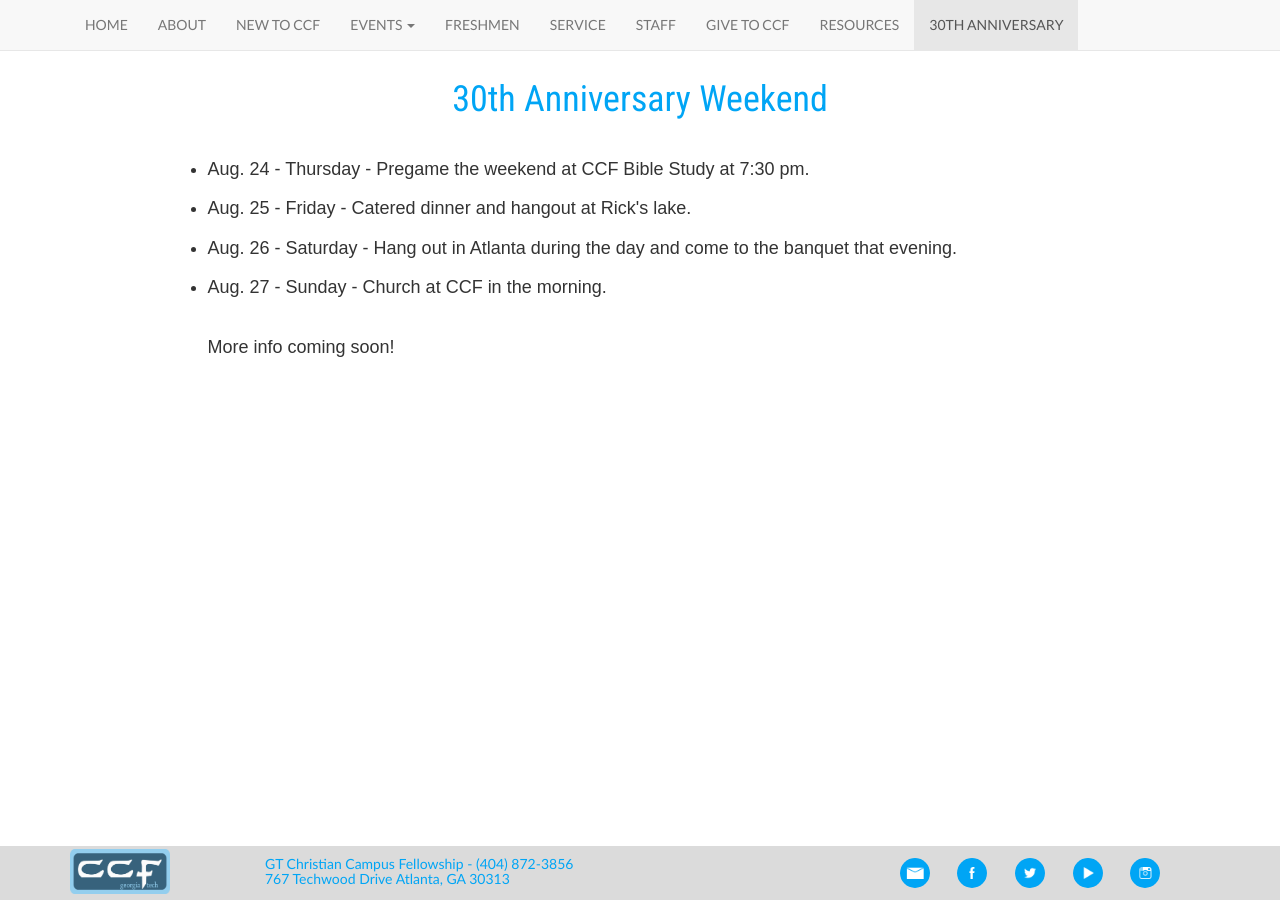
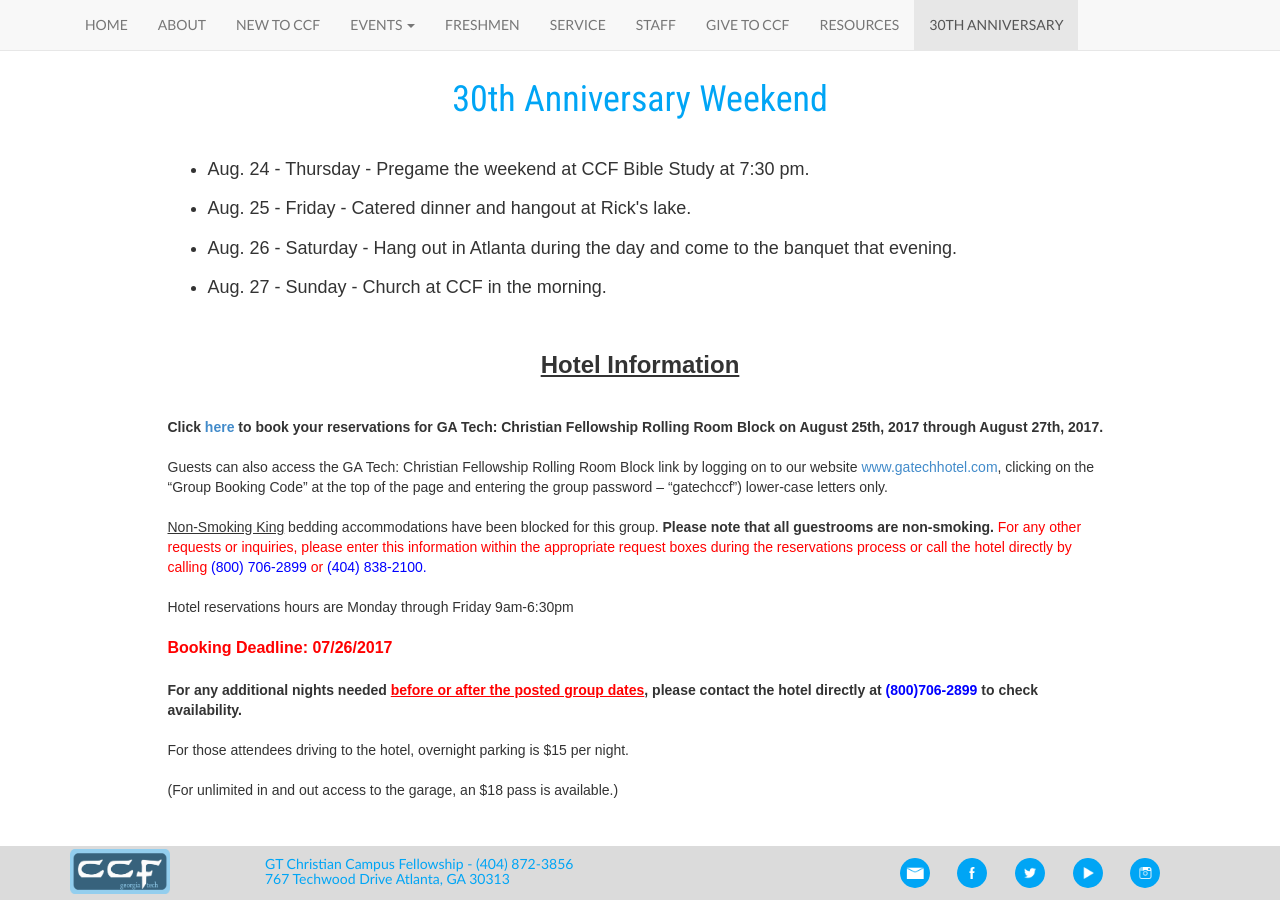
Before and after one commit to gtccf/gtccf.github.io, a Jekyll site: the page built from 30th/index.html, in a window 1280 px wide. Built offline with Jekyll 4.4.1, drawn with Linux system fonts in a browser that asks for light colours; nearby versions of some CDN libraries.

Commit message:
Added hotel information

```diff
--- a/30th/index.html
+++ b/30th/index.html
@@ -14,10 +14,33 @@ layout: default
           <br>
           <li>Aug. 26 - Saturday - Hang out in Atlanta during the day and come to the banquet that evening.</li>
           <br>
-          <li>Aug. 27 - Sunday - Church at CCF in the morning.</li>
+          <li>Aug. 27 - Sunday - Church at CCF in the morning.</li></h4>
           <br>
           <br>
-          More info coming soon! </h4></div>
+          <font size ="5"><u><b><center>Hotel Information</center></b></u></font>
+          <br>
+          <b>Click <a href="http://www.secure-res.com/res/vn3/cglogin.aspx?hotelid=2871&rlog=957&pd=gatechccf">here</a> to book your reservations for GA Tech: Christian Fellowship Rolling Room Block on August 25th, 2017 through August 27th, 2017.</b>
+          <br>
+          <br>
+          Guests can also access the GA Tech: Christian Fellowship Rolling Room Block link by logging on to our website <a href="www.gatechhotel.com">www.gatechhotel.com</a>, clicking on the “Group Booking Code” at the top of the page and entering the group password – “gatechccf”) lower-case letters only.
+          <br>
+          <br>
+          <u>Non-Smoking King</u> bedding accommodations have been blocked for this group. <b>Please note that all guestrooms are non-smoking.</b> <font color="red">For any other requests or inquiries, please enter this information within the appropriate request boxes during the reservations process or call the hotel directly by calling <font color="blue">(800) 706-2899</font> or <font color="blue">(404) 838-2100.</font></font>
+          <br>
+          <br>
+          Hotel reservations hours are Monday through Friday 9am-6:30pm
+          <br>
+          <br>
+          <font color="red" size="3"><b>Booking Deadline: 07/26/2017</b></font>
+          <br>
+          <br>
+          <b>For any additional nights needed <font color="red"><u>before or after the posted group dates</u></font>, please contact the hotel directly at <font color="blue">(800)706-2899</font> to check availability.</b>
+          <br>
+          <br>
+          For those attendees driving to the hotel, overnight parking is $15 per night.
+          <br>
+          <br>
+          (For unlimited in and out access to the garage, an $18 pass is available.)</div>
     </div>
     <br />
     <br />
```
